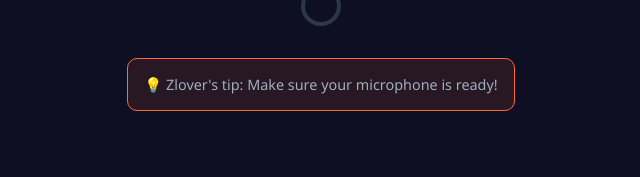
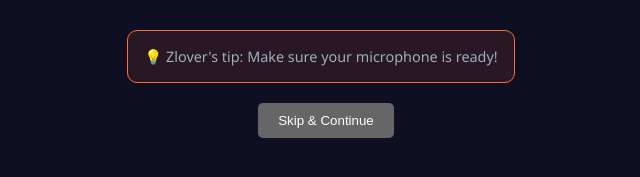
Before and after one commit to EgorSempai/zlover, a website: page public/index.html in a window 1280 px wide. Shown: the part 505-682 px from the top of the page, without its empty margins (319-959 px from the left). Drawn offline with nearby package versions, Linux system fonts and the light colour scheme.

Commit message:
Update index.html

```diff
--- a/public/index.html
+++ b/public/index.html
@@ -22,6 +22,11 @@
             <div class="spinner"></div>
             <div class="loading-tips">
                 <p>💡 Zlover's tip: Make sure your microphone is ready!</p>
+            </div>
+            <div class="loading-actions" style="margin-top: 20px;">
+                <button id="skip-loading-btn" class="btn-secondary" style="background: #666; color: white; border: none; padding: 10px 20px; border-radius: 5px; cursor: pointer;">
+                    Skip & Continue
+                </button>
             </div>
         </div>
     </div>
```
